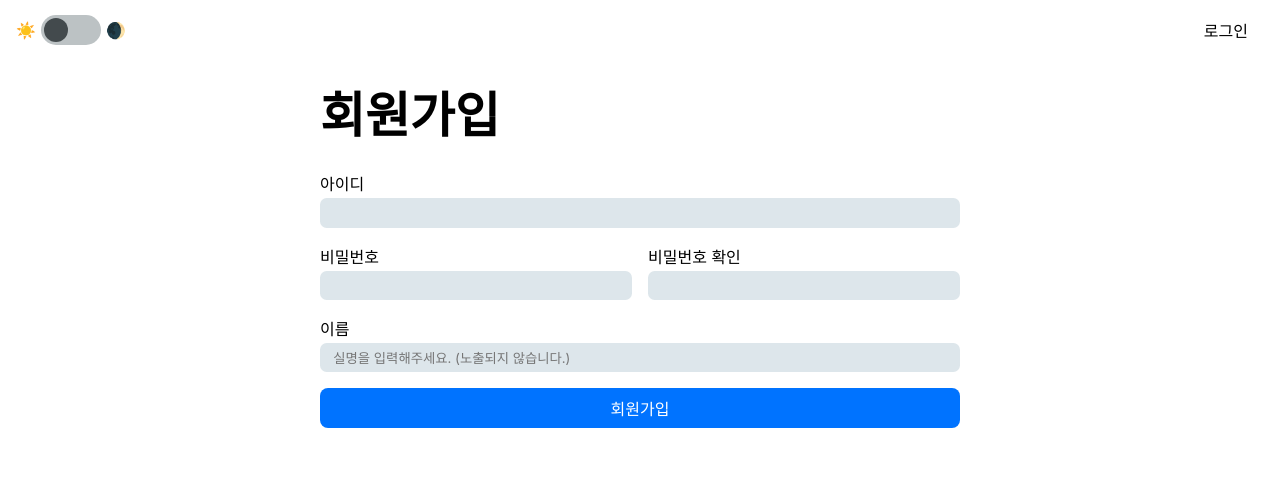
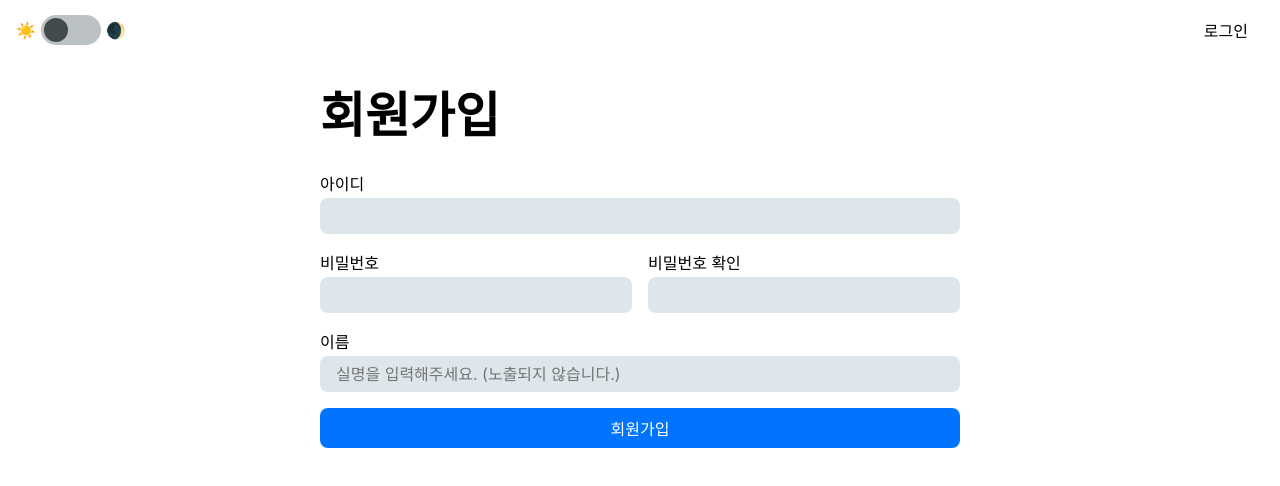
Before and after one commit to kimdoyeong/sunrinside-frontend, a React (Create React App) app: page /signup in a window 1280 px wide. Shown: the top 486 px of the page. Built offline with nearby package versions, Linux system fonts and the light colour scheme.

Commit message:
Update Styles

```diff
--- a/src/components/Layout/index.tsx
+++ b/src/components/Layout/index.tsx
@@ -36,6 +36,9 @@ const GlobalStyle = createGlobalStyle`
     * {
       font-family: --apple-system, BlinkMacSystemFont, 'Segoe UI', Roboto, Oxygen, Ubuntu, Cantarell, 'Open Sans', 'Helvetica Neue', 'Noto Sans KR', sans-serif;
     }
+    form {
+      -webkit-appearance: none;
+    }
 
     a {
       color: #0073ff;
--- a/src/components/UI/Input.tsx
+++ b/src/components/UI/Input.tsx
@@ -9,6 +9,7 @@ const Input = styled.input`
   border: 0;
   background: #dde6eb;
   border-radius: 0.5em;
+  font-size: 1rem;
 
   &:focus {
     outline: 0;
```
